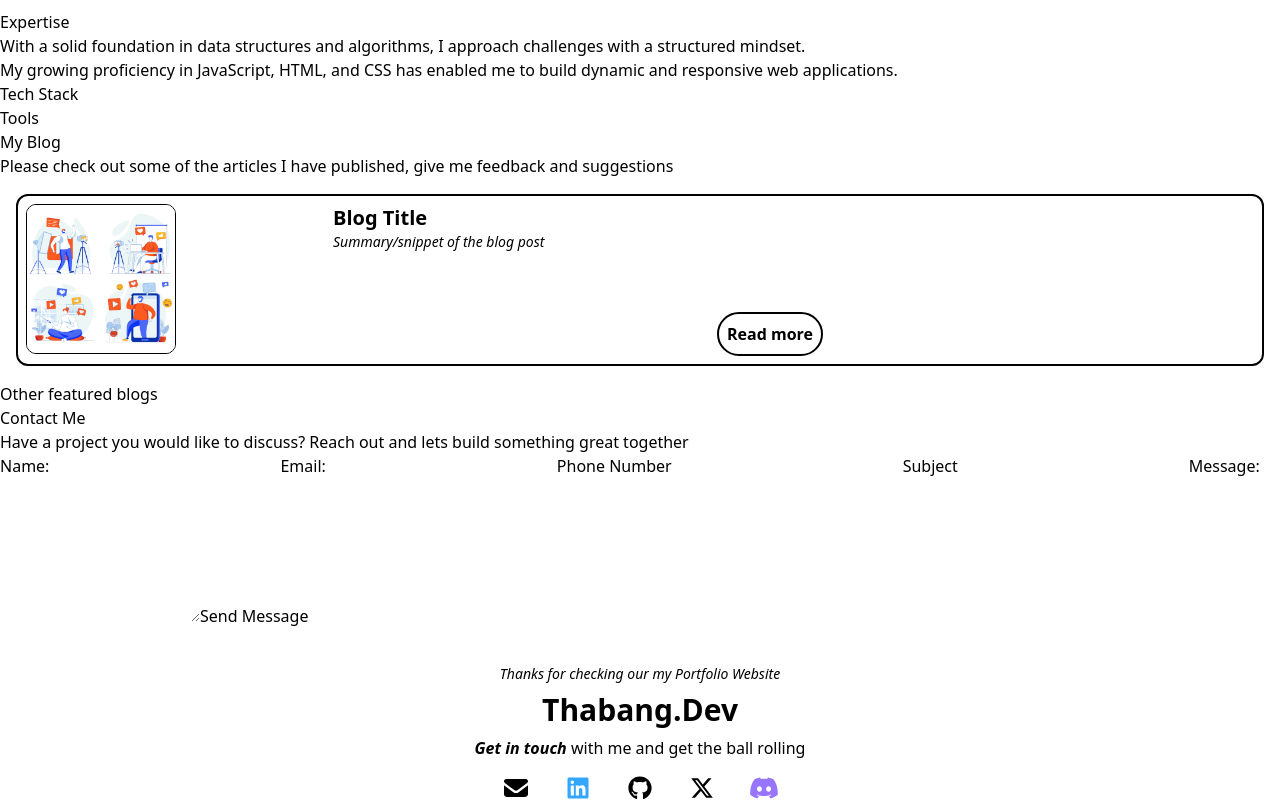
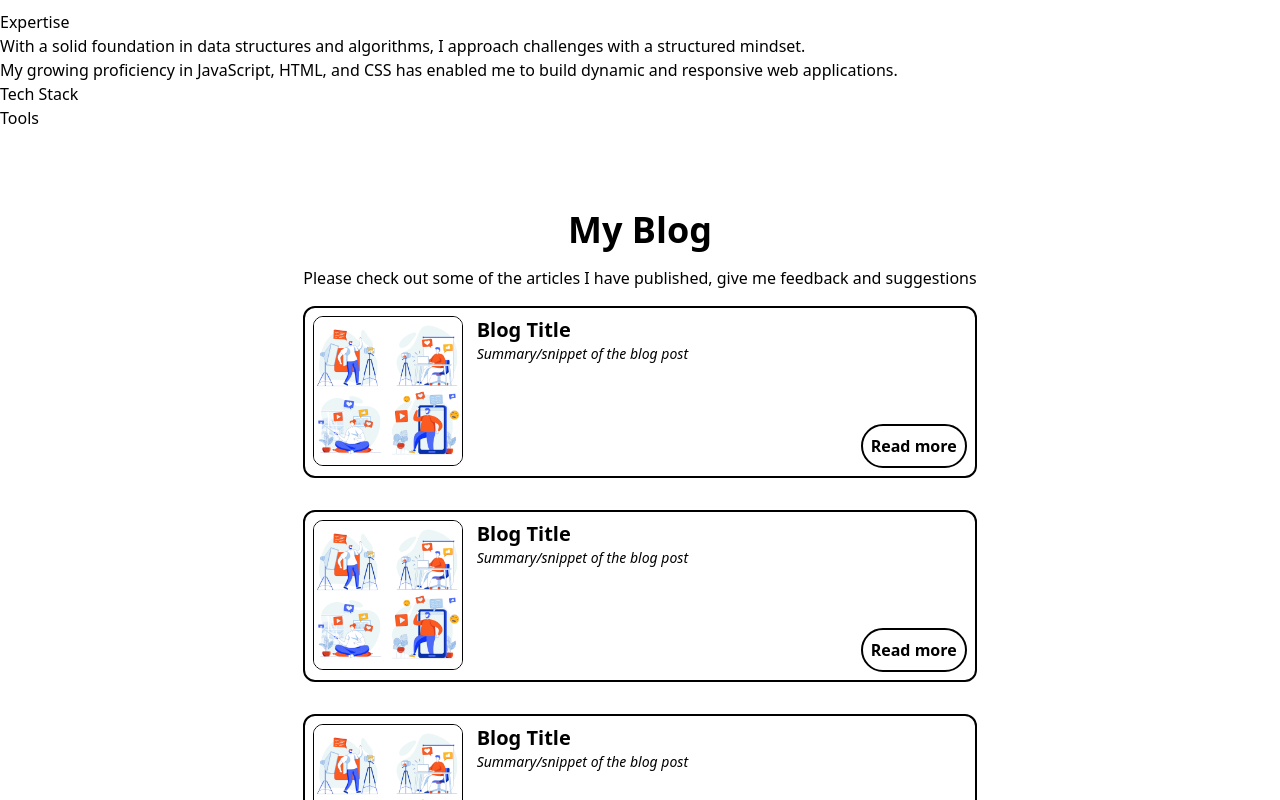
Before and after one commit to thabangDev77/thabangdev-portfolio, a React (Vite) app in the folder thabangdev-portfolio/: page / in a window 1280 px wide. Shown: the part 1940-2740 px from the top of the page. Built offline with nearby package versions, Linux system fonts and the light colour scheme.

Commit message:
style: enchance the blog section for better presentation and improved layout

```diff
--- a/thabangdev-portfolio/src/components/articles/Blog.jsx
+++ b/thabangdev-portfolio/src/components/articles/Blog.jsx
@@ -3,12 +3,13 @@ import Post from './Post';
 
 function Blog() {
   return (
-    <section>
-      <h2>My Blog</h2>
+    <section className='flex flex-col justify-center items-center my-20'>
+      <h2 className='text-4xl font-bold mb-4'>My Blog</h2>
       <p>Please check out some of the articles I have published, give me feedback and suggestions</p>
-
       <Post />
-      <p><a href="#">Other featured blogs</a></p>
+      <Post />
+      <Post />
+      <p className='font-bold italic border-x border-b p-2 rounded-2xl'>Other featured blogs</p>
     </section>
   )
 }
```
